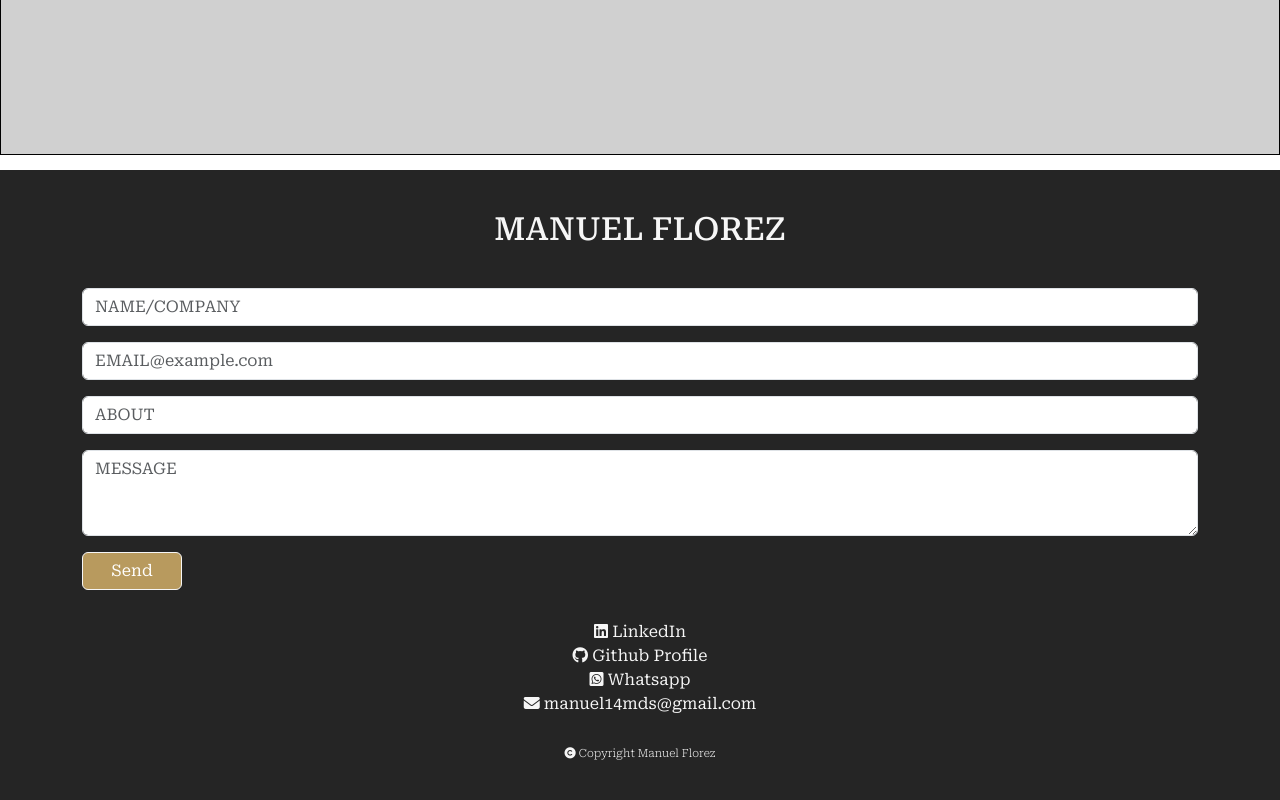
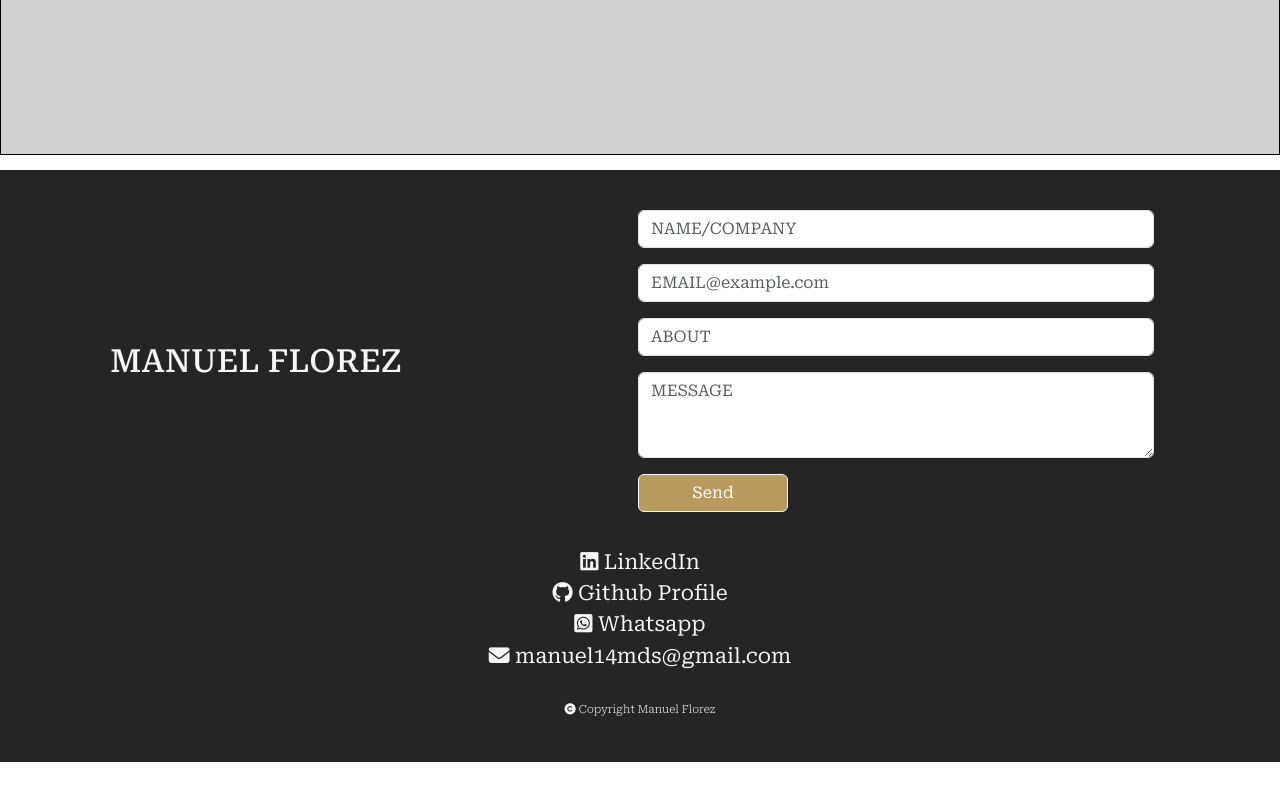
Before and after one commit to manuel14mds/portfolio, a plain HTML site: page index.html in a window 1280 px wide. Shown: the part 2976-3776 px from the top of the page. After the commit the page ends 3738 px from the top, so only its background shows below. Drawn offline with nearby package versions, Linux system fonts and the light colour scheme.

Commit message:
adding futer responsive style

```diff
--- a/index.html
+++ b/index.html
@@ -76,7 +76,7 @@
     <footer>
         <div class="contact">
             <h2 class="contact-name">MANUEL FLOREZ</h2>
-            <form action="" class="container">
+            <form action="" class="container form">
                 <div class="mb-3">
                     <input type="text" class="form-control" id="name" placeholder="NAME/COMPANY">
                 </div>
--- a/styles/index.css
+++ b/styles/index.css
@@ -24,20 +24,22 @@
   background-color: var(--color-primary);
   transform-origin: left;
 }
-/* NAVBAR */
+/* +=+=+=+=+=+= NAVBAR  start +=+=+=+=+=+= */
 .nav-link{
   color: var(--color-black) !important;
 }
 .activePage{
   color: var(--color-primary) !important;
 }
-
-/* FOOTER */
+/* +=+=+=+=+=+= NAVBAR  start +=+=+=+=+=+= */
+/* --------------------------------------- */
+/* +=+=+=+=+=+= FOOTER  start +=+=+=+=+=+= */
 footer{
   background-color: var(--color-black);
   color: var(--color-sesalt);
   display: flex;
   flex-direction: column;
+  justify-content: center;
 }
 footer .contact .contact-name{
   text-align: center;
@@ -56,7 +58,7 @@ footer .contact .sendContactBtn:hover{
 }
 footer .moreInfo{
   text-align: center;
-  padding: 30px 0px;
+  padding: 35px 0px;
 }
 footer .moreInfo .socialmedia-list{
   list-style-type: none;
@@ -76,6 +78,10 @@ footer .moreInfo .copyright-legend{
   font-weight: 200;
   font-size: 0.7rem;
 }
+/* +=+=+=+=+=+=  FOOTER  end  +=+=+=+=+=+= */
+/* --------------------------------------- */
+
+
 .rs{
   height: 500px;
   background-color: var(--color-lightgray);
@@ -83,4 +89,28 @@ footer .moreInfo .copyright-legend{
   margin-bottom: 15px;
 }
 /* ############################################################## MEDIA QUERY - 960px - ##############################################################*/
-@media (min-width: 960px) {}
+@media (min-width: 700px) {
+  /* +=+=+=+=+=+= FOOTER  start +=+=+=+=+=+= */
+
+footer .contact{
+  max-width: 1390px;
+  margin-top: 40px;
+  display: flex;
+  flex-direction: row;
+  align-items: center;
+}
+footer .contact .contact-name{
+  width: 40%;
+}
+footer .contact .form{
+  max-width: 540px;
+}
+footer .contact .form .sendContactBtn{
+
+  width: 150px;
+}
+footer .moreInfo .socialmedia-list li .socialmedia-link{
+  font-size: 1.3rem;
+}
+/* +=+=+=+=+=+=  FOOTER  end  +=+=+=+=+=+= */
+}
```
